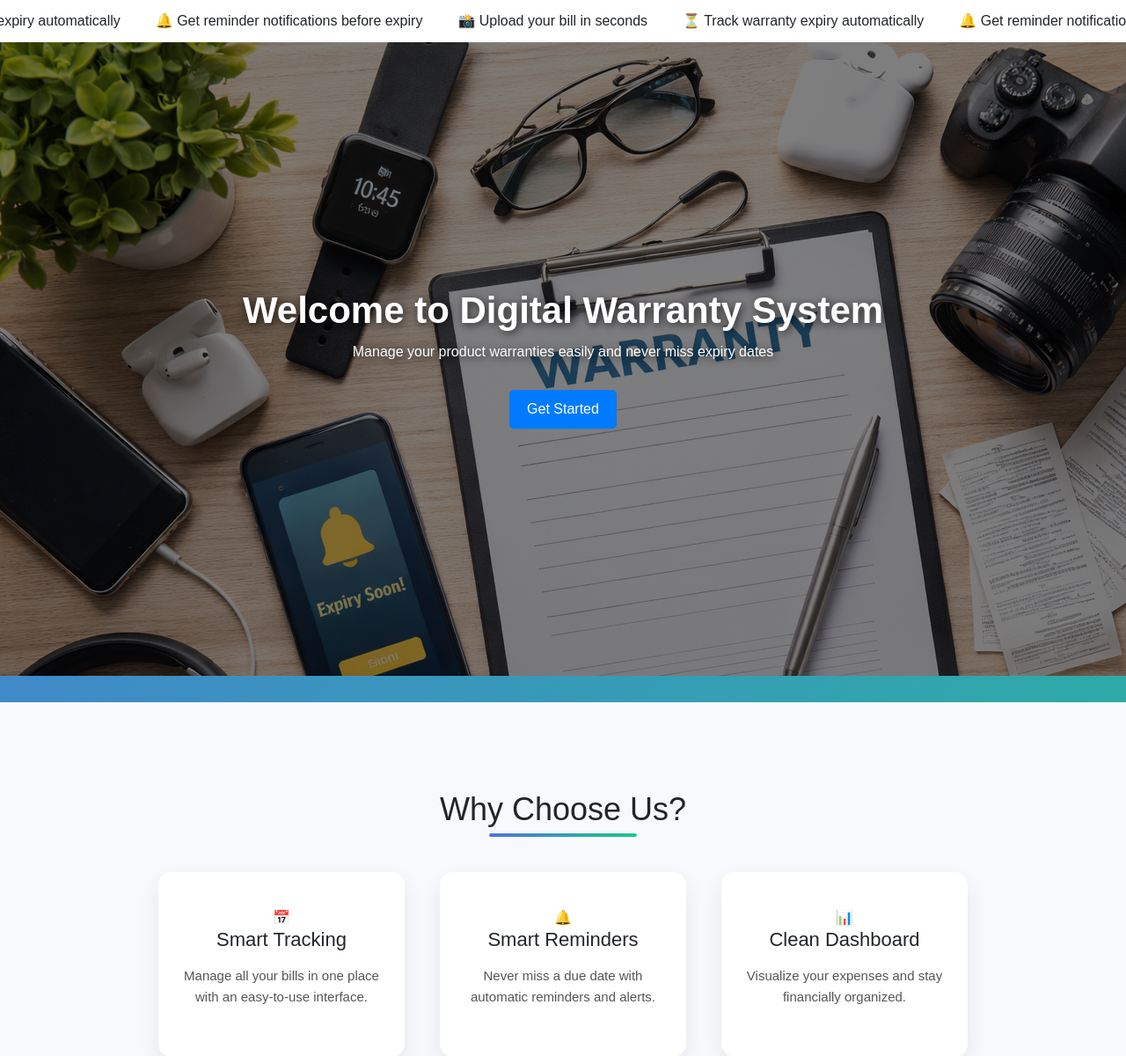
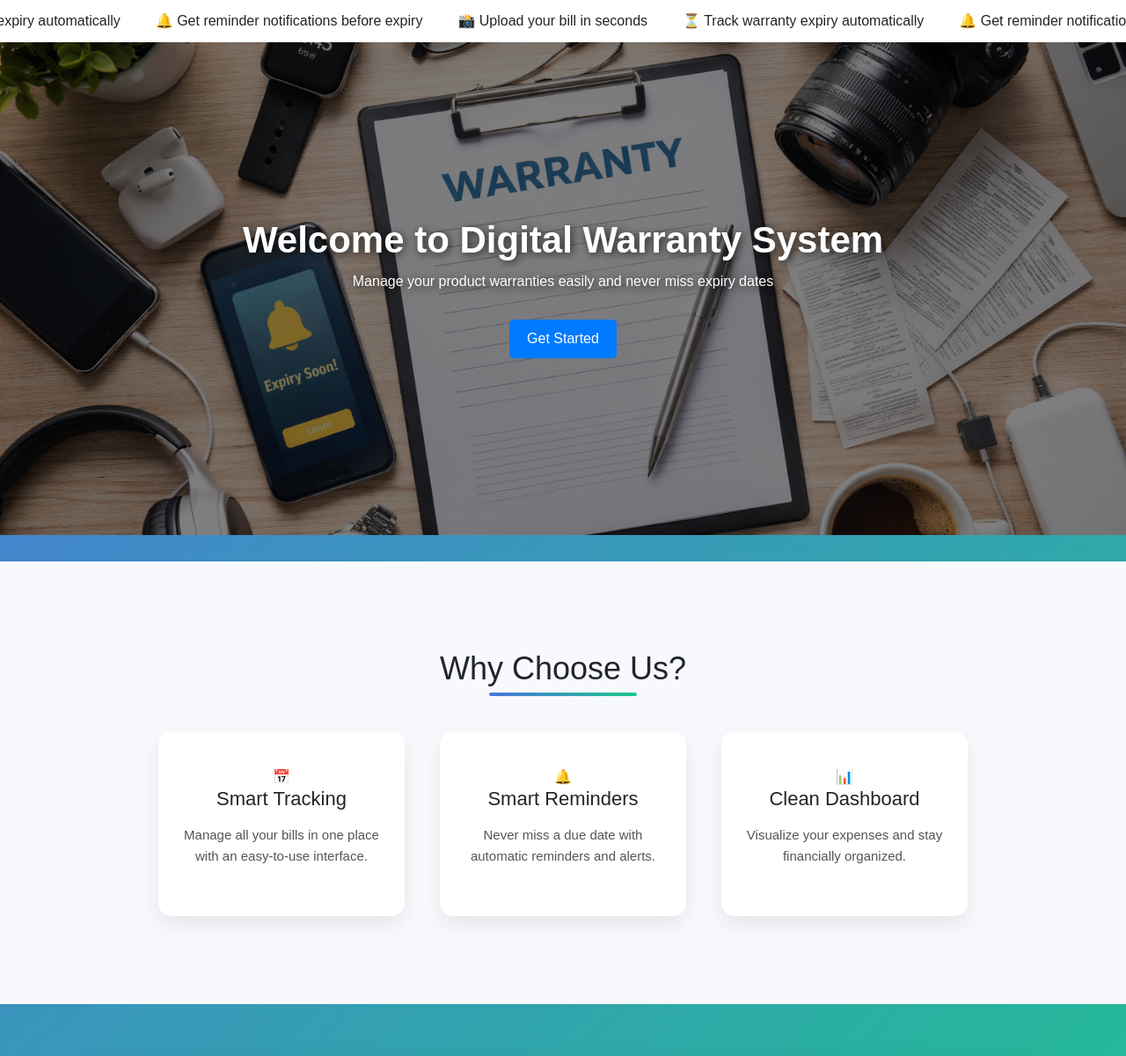
Before and after one commit to shraddhayadav29/Digital-Warranty-And-Bill-Management-System, a Django app: page / in a window 1280 px wide. Shown: the part 81-1281 px from the top of the page at 88% size. Run offline with Django 5.2, Linux system fonts and the light colour scheme.

```diff
--- a/static/css/style.css
+++ b/static/css/style.css
@@ -73,13 +73,18 @@ body {
 
 /* ================= HERO SECTION ================= */
 .hero {
+    width: 100%;
+    height: 70vh;
     position: relative;
-    height: 90vh;
-    overflow: hidden;
+
+    background-image: url("../images/warranty-bg.png");
+    background-size: cover;
+    background-position: center;
+    background-repeat: no-repeat;
+
     display: flex;
     align-items: center;
     justify-content: center;
-    background-image: url(../images/warranty-bg.png) ;
 }
 
 .hero img {
```
